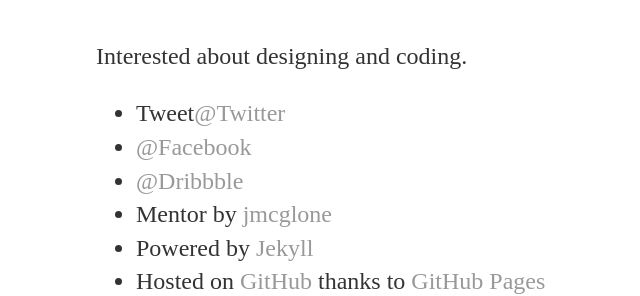
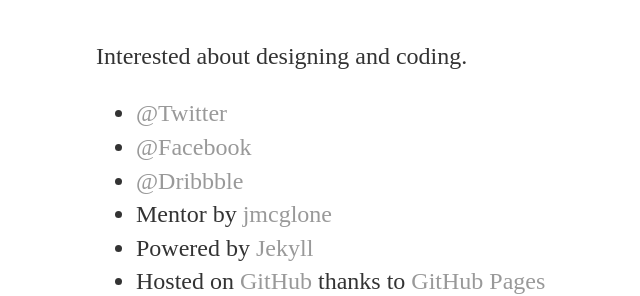
Before and after one commit to iamsyahirah/iamsyahirah.github.io, a Jekyll site: the page built from about/index.html, in a window 1280 px wide. Shown: the part 162-458 px from the top of the page, without its empty margins (96-736 px from the left). Built offline with Jekyll 4.4.1, drawn with Linux system fonts in a browser that asks for light colours.

Commit message:
Update index.html

```diff
--- a/about/index.html
+++ b/about/index.html
@@ -8,7 +8,7 @@ title: About Syahirah
      		<p>Interested about designing and coding.</p>
 
 		<ul class="contacts">
-			<li>Tweet<a href="https://twitter.com/mazx00vv">@Twitter</a></li>
+			<li><a href="https://twitter.com/mazx00vv">@Twitter</a></li>
 			<li><a href="https://facebook.com/emaanIslam">@Facebook</a></li>
 			<li><a href="https://dribbble.com/iamsyahirah">@Dribbble</a></li>
         		<li>Mentor by <a href="https://jmcglone.com/guides/github-pages/" title="A Guide to Creating and Hosting a Personal Website on Github">jmcglone</a></li>
```
